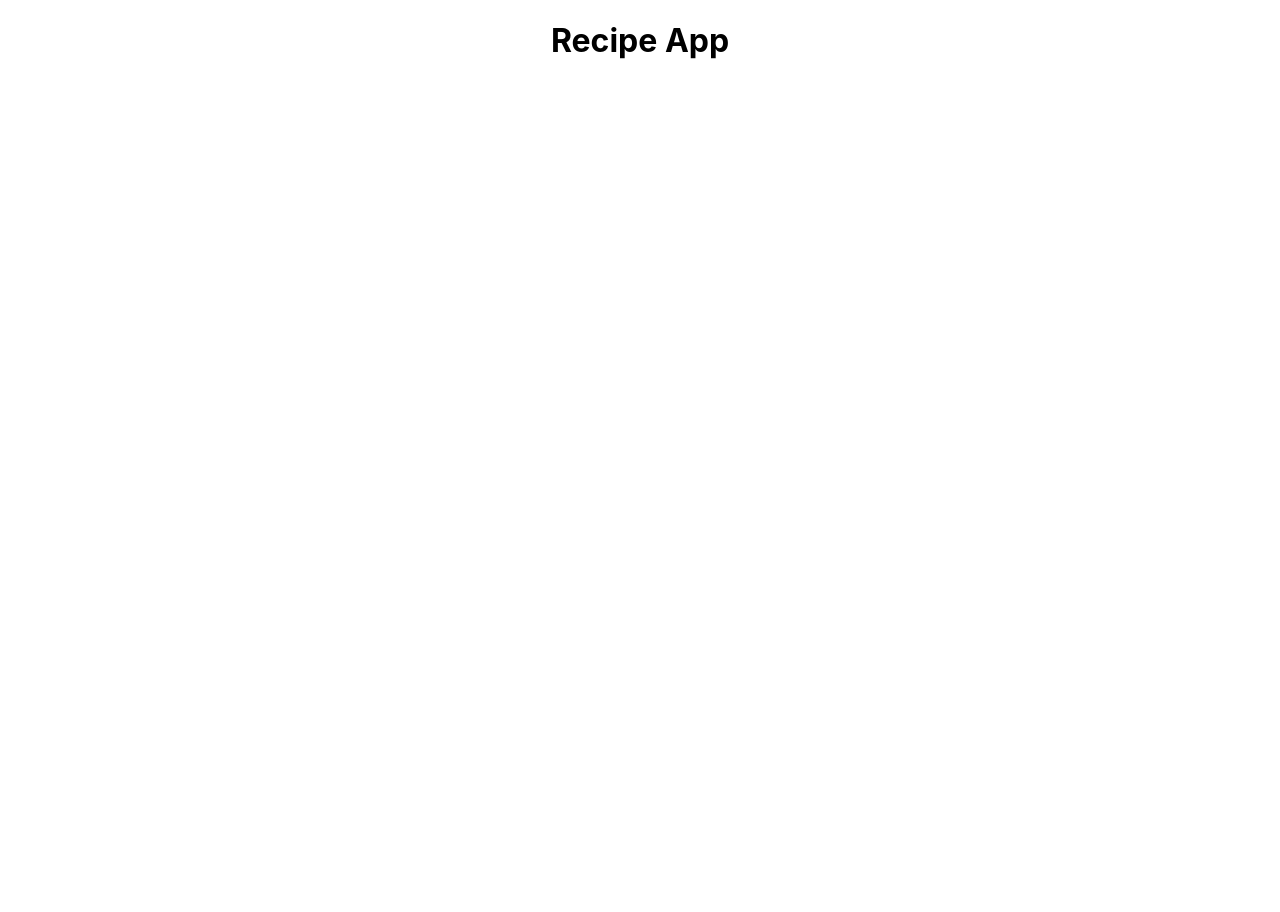
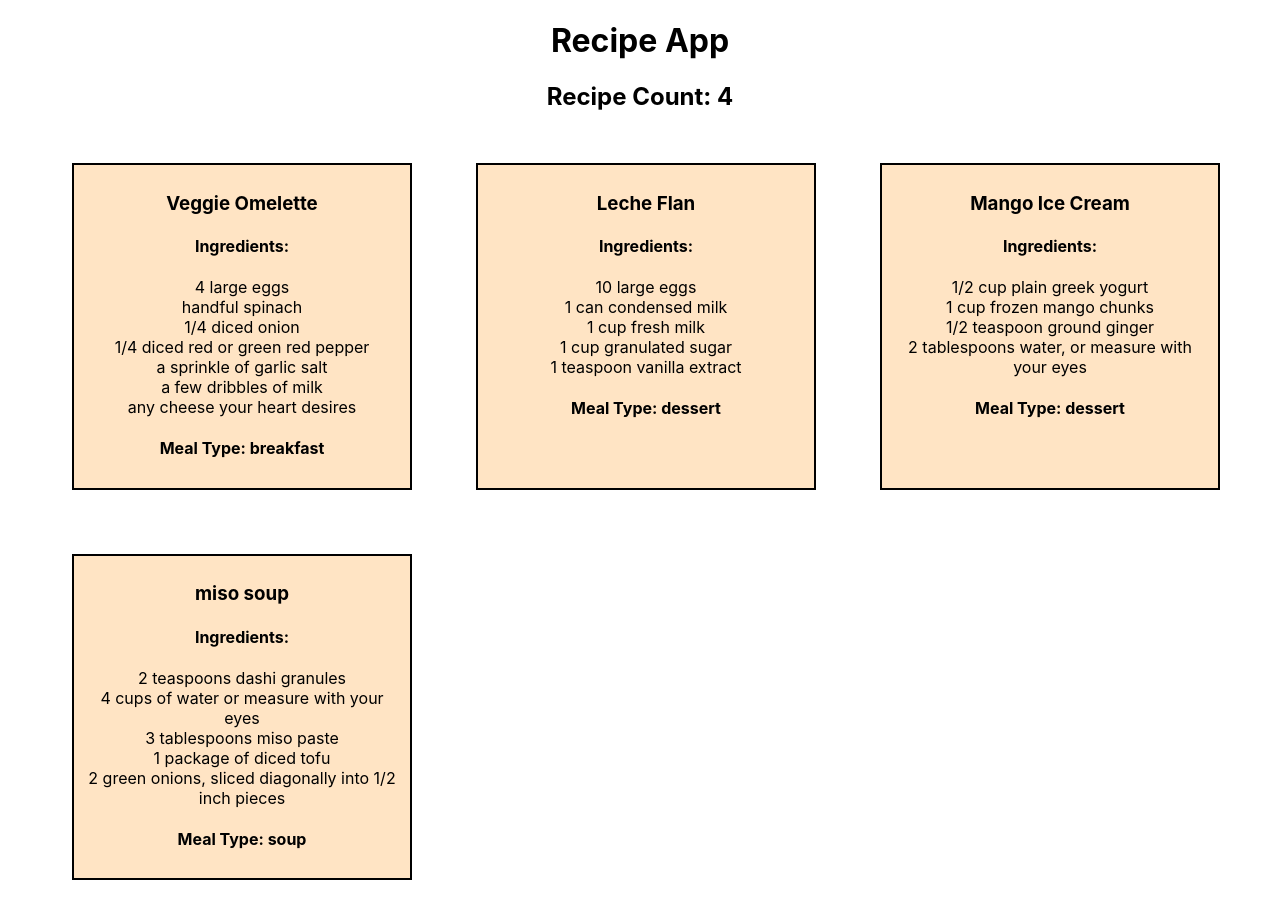
Before and after one commit to hopeolaide/recipes-app, a React (Create React App) app: page / in a window 1280 px wide. Before the commit the page ends 800 px from the top, so only its background shows below. Built offline with nearby package versions, Linux system fonts and the light colour scheme.

Commit message:
components and props

```diff
--- a/src/App.css
+++ b/src/App.css
@@ -1,4 +1,31 @@
 body {
+  text-align: center;
+}
+
+ul, li {
+  list-style: none;
+}
+
+main{
+  margin: 0 auto;
+}
+
+.container {
+  display: flex;
+  flex-wrap: wrap;
+  margin: 0 auto;
+}
+
+.recipes {
+  border: black 2px solid;
+  background-color: bisque;
+  margin: 2em;
+  padding: 0.5em;
+  width: 20em;
+}
+
+.recipes > ul {
+  padding-left: 0;
   text-align: center;
 }
 
--- a/src/App.js
+++ b/src/App.js
@@ -1,5 +1,6 @@
 import './App.css';
 import React, {useState} from 'react';
+import RecipeList from './components/recipeList';
 import recipeData from "./data/recipeData.json"
 
 function App() {
@@ -8,6 +9,7 @@ function App() {
   return (
     <main>
       <h1>Recipe App</h1>
+      <RecipeList recipes={recipes}/>
     </main>
   );
 }
--- a/src/components/recipe.js
+++ b/src/components/recipe.js
@@ -1,10 +1,34 @@
 import React from "react";
+import PropTypes from 'prop-types';
 
 
-const Recipe = (props) => {
+const Recipe = ({name, ingredients, mealType}) => {
 // props is going to an object with a list of ingredients
+
+    const ingredientList = ingredients.map((ingredient) => {
+        return(
+            <li>{ingredient}</li>
+        )
+    })
+
+    return (
+        <li class="recipes">
+            <h3>{name}</h3>
+            <h4>Ingredients:</h4>
+                <ul>
+                    {ingredientList}
+                </ul>
+
+            <h4>Meal Type: {mealType}</h4>
+        </li>
+    )
 
 }
 
+Recipe.propTypes = {
+    name: PropTypes.string.isRequired,
+    ingredients: PropTypes.arrayOf(PropTypes.string).isRequired,
+    mealType: PropTypes.string.isRequired
+}
 
 export default Recipe;
--- a/src/components/recipeList.js
+++ b/src/components/recipeList.js
@@ -1,9 +1,34 @@
 import React from "react";
+import PropTypes from 'prop-types';
+import Recipe from "./recipe";
 
 
 const RecipeList = (props) => {
 // props is going to an array of objects
+    const recipeComponentsArray = props.recipes.map((recipe) => {
+        return (
+            <Recipe
+                key={recipe.id}
+                name={recipe.name}
+                ingredients={recipe.ingredients}
+                mealType={recipe.mealType}
+            />
+        )
+    })
 
+    return (
+        <>
+            <h2>Recipe Count: {props.recipes.length}</h2>
+            <section>
+                <ul class="container">{recipeComponentsArray}</ul>
+            </section>
+        </>
+    )
+
+}
+
+RecipeList.propTypes = {
+    recipes: PropTypes.arrayOf(PropTypes.object).isRequired
 }
 
 
--- a/src/data/recipeData.json
+++ b/src/data/recipeData.json
@@ -1,6 +1,7 @@
 [
 
     {
+        "id": 1,
         "name": "Veggie Omelette",
         "ingredients": [
             "4 large eggs",
@@ -11,9 +12,10 @@
             "a few dribbles of milk",
             "any cheese your heart desires"
         ],
-        "meal-type": "breakfast"
+        "mealType": "breakfast"
     },
     {
+        "id": 2,
         "name": "Leche Flan",
         "ingredients": [
             "10 large eggs",
@@ -22,9 +24,10 @@
             "1 cup granulated sugar",
             "1 teaspoon vanilla extract"
         ],
-        "meal-type": "dessert"
+        "mealType": "dessert"
     },
     {
+        "id": 3,
         "name": "Mango Ice Cream",
         "ingredients": [
             "1/2 cup plain greek yogurt",
@@ -32,9 +35,10 @@
             "1/2 teaspoon ground ginger",
             "2 tablespoons water, or measure with your eyes"
         ],
-        "meal-type": "dessert"
+        "mealType": "dessert"
     },
     {
+        "id": 4,
         "name": "miso soup",
         "ingredients": [
             "2 teaspoons dashi granules",
@@ -43,6 +47,6 @@
             "1 package of diced tofu",
             "2 green onions, sliced diagonally into 1/2 inch pieces"
         ],
-        "meal-type": "soup"
+        "mealType": "soup"
     }
 ]
```
